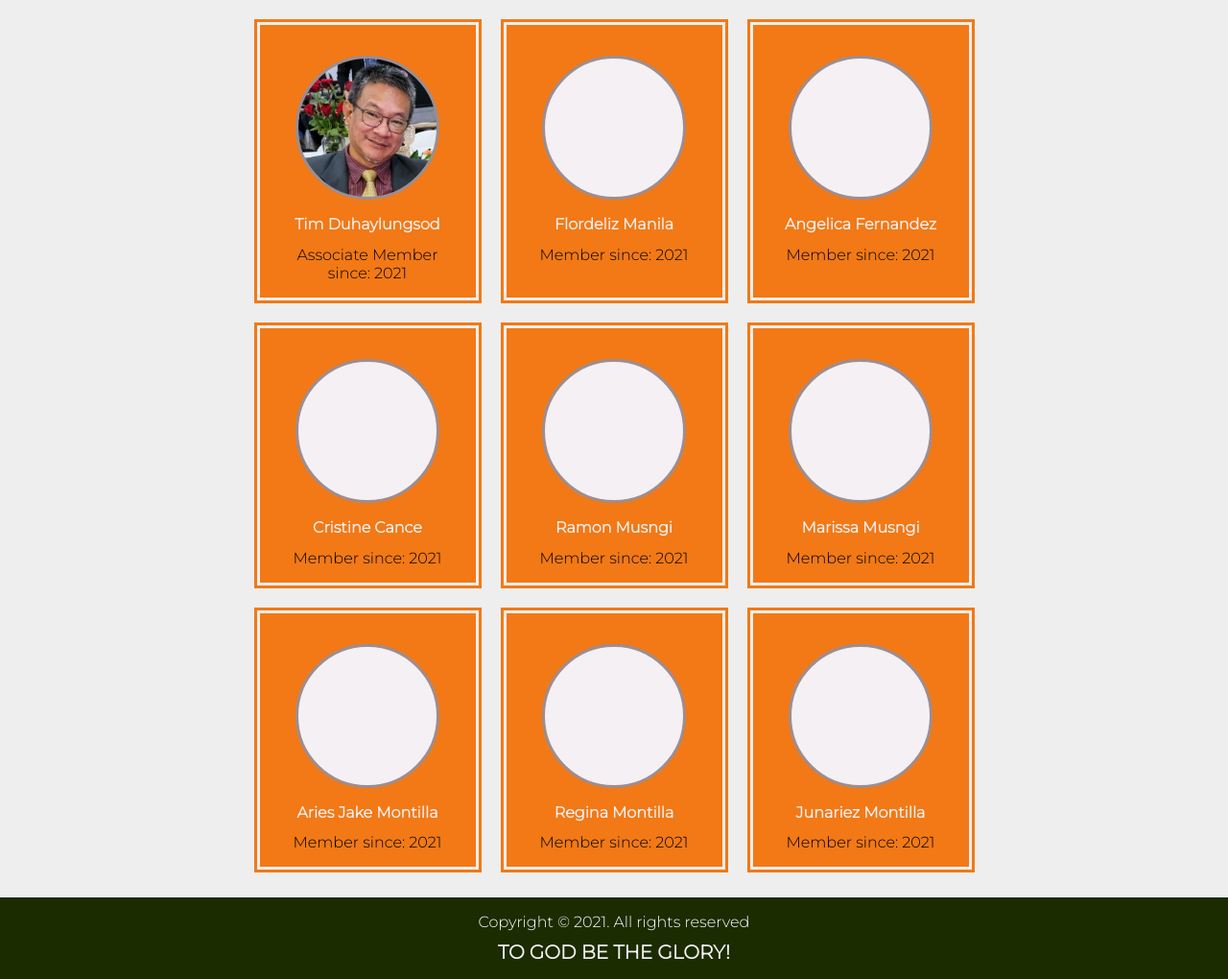
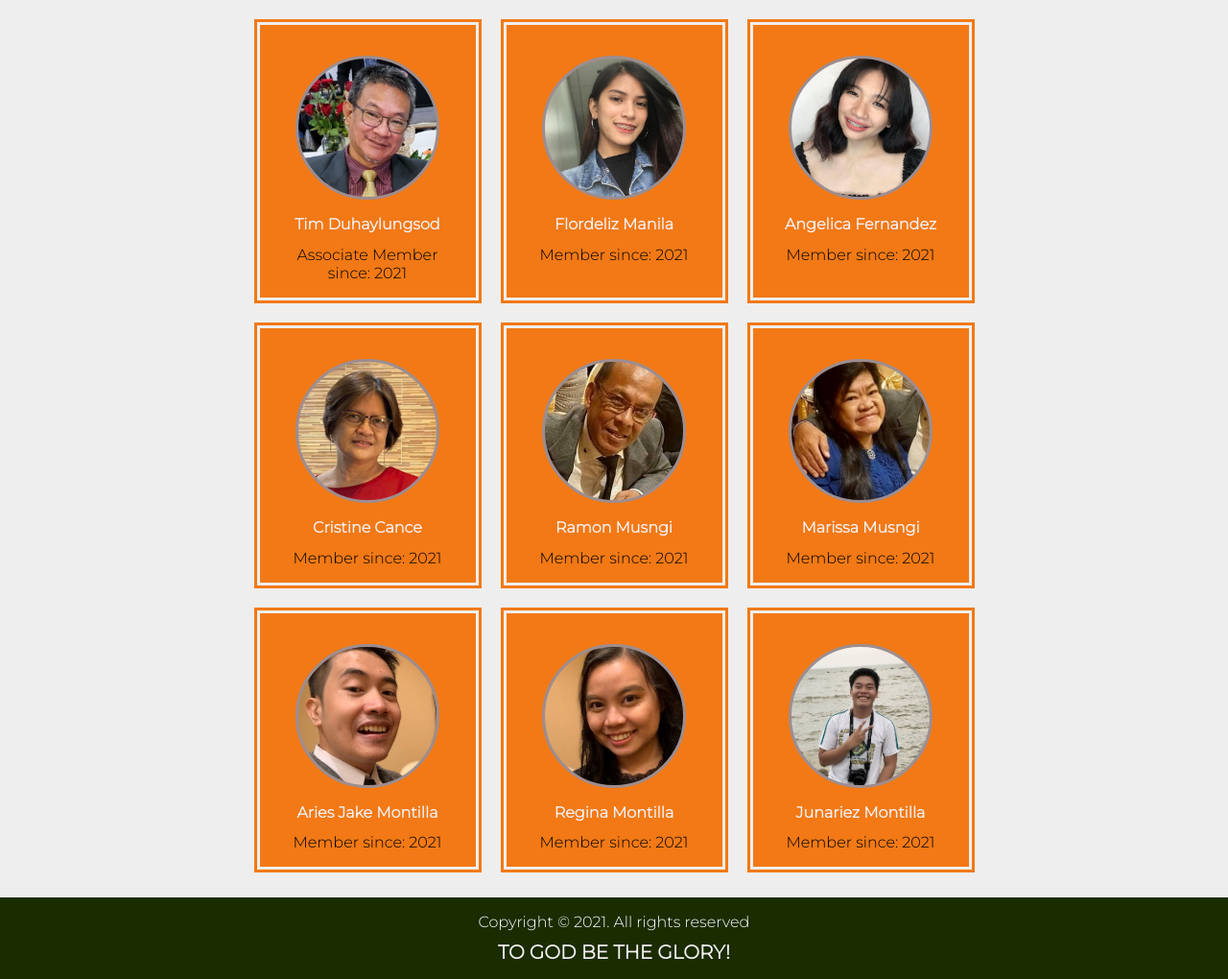
Before and after one commit to jctechdev/salitrancovenant, a plain HTML site: page members.html in a window 1280 px wide. Shown: the part 6274-7294 px from the top of the page at 96% size. Drawn offline with Linux system fonts and the light colour scheme.

Commit message:
new members with pictures

```diff
--- a/style.css
+++ b/style.css
@@ -925,6 +925,53 @@ input[type=text], select, textarea {
     background-image: url(/images/Bro.\ Tim.jpg);
     background-position: center;
 }
+.image-tim {
+    background-image: url(/images/Bro.\ Tim.jpg);
+    background-position: center;
+}
+.image-flor {
+    background-image: url(/images/Sis.\ Flor.jpg);
+    background-position: center;
+}
+.image-jek {
+    background-image: url(/images/Sis.\ Jek.jpg);
+    background-position: center;
+}
+
+.image-cristine {
+    background-image: url(/images/Sis.\ Cristine.png);
+    background-position: center;
+}
+.image-ramon {
+    background-image: url(/images/Bro.\ Ramon.jpg);
+    background-position: center;
+}
+.image-marissa {
+    background-image: url(/images/Sis.\ Marissa.jpg);
+    background-position: center;
+}
+
+.image-jake {
+    background-image: url(/images/Bro.\ Jake.jpg);
+    background-position: center;
+}
+
+.image-reg {
+    background-image: url(/images/Sis.\ Reg.jpg);
+    background-position: center;
+}
+.image-junariez {
+    background-image: url(/images/Bro.\ Junariez.jpg);
+    background-position: center;
+}
+
+.image- {
+    background-image: url(/images/);
+    background-position: center;
+}
+
+
+
 
 
 
```
Also changed, not shown: images/Bro. CJ.jpg (deleted), images/Bro. Jake.jpg (added), images/Bro. Junariez.jpg (added), images/Bro. Ramon.jpg (added), images/Sis. Cristine.png (added), images/Sis. Flor.jpg (added), images/Sis. Jek.jpg (added), images/Sis. Marissa.jpg (added), images/Sis. Reg.jpg (added).
